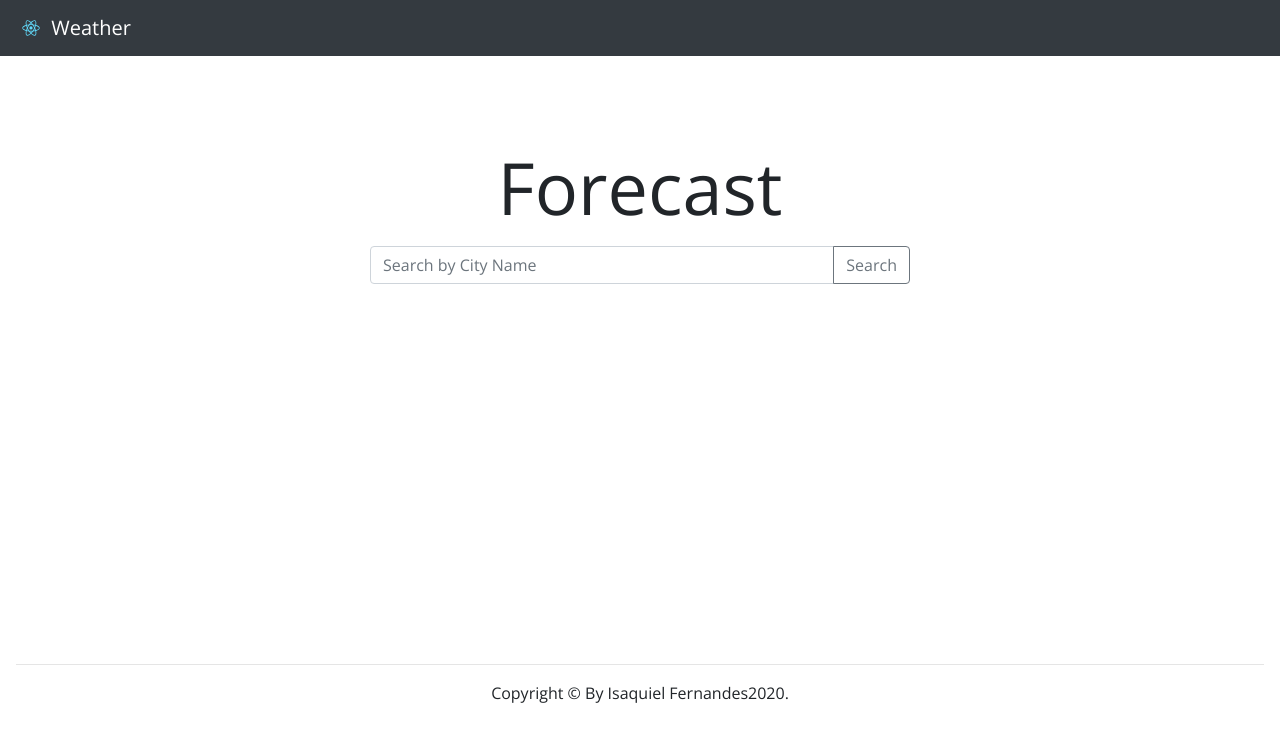
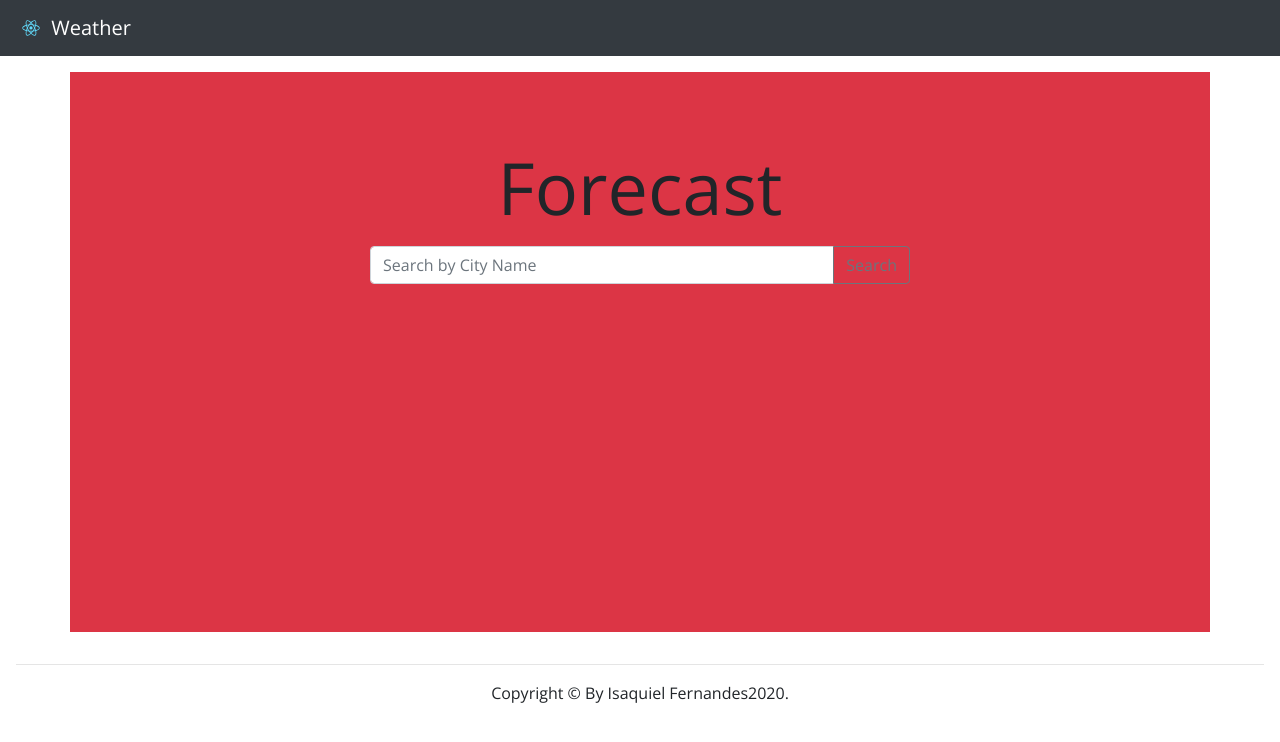
Before and after one commit to isaquielfernandes/react-app-weather, a React (Create React App) app: page / in a window 1280 px wide. Shown: the top 742 px of the page. Built offline with nearby package versions, Linux system fonts and the light colour scheme; a web font is replaced by a local one.

Commit message:
Update App.js

```diff
--- a/src/App.js
+++ b/src/App.js
@@ -11,7 +11,7 @@ const App = () => {
   return (
     <>
       <NavBar />
-      <Container style={{ minHeight: "70vh" }} className="">
+      <Container style={{ minHeight: "70vh" }} className="bg-danger">
         <Search />
         <Weather />
         <ForecastContainer />
```
